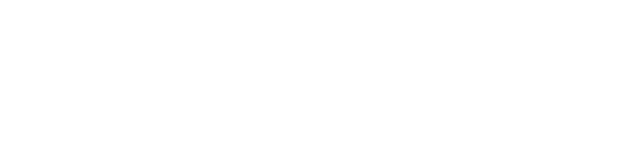
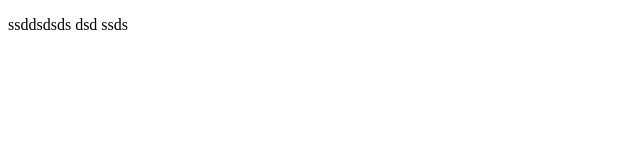
Before and after one commit to Cedricpro/cedricpro.github.io, a plain HTML site: page index.html in a window 1280 px wide. Shown: the whole page, without its empty margins (0-640 px from the left). Drawn offline with Linux system fonts and the light colour scheme.

Commit message:
Update index.html

```diff
--- a/index.html
+++ b/index.html
@@ -4,10 +4,11 @@
   <meta charset="UTF-8">
   <meta name="viewport" content="width=device-width, initial-scale=1.0">
   <meta http-equiv="X-UA-Compatible" content="ie=edge">
-
+  <p>ssddsdsds
+dsd
   <title>Document</title>
 </head>
 <body>
-
+ssds
 </body>
 </html>
```
